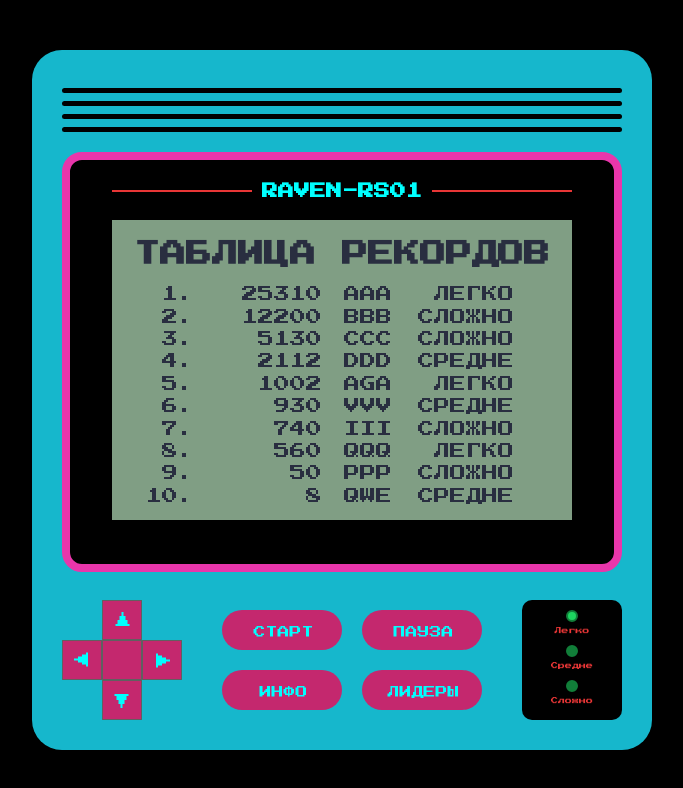
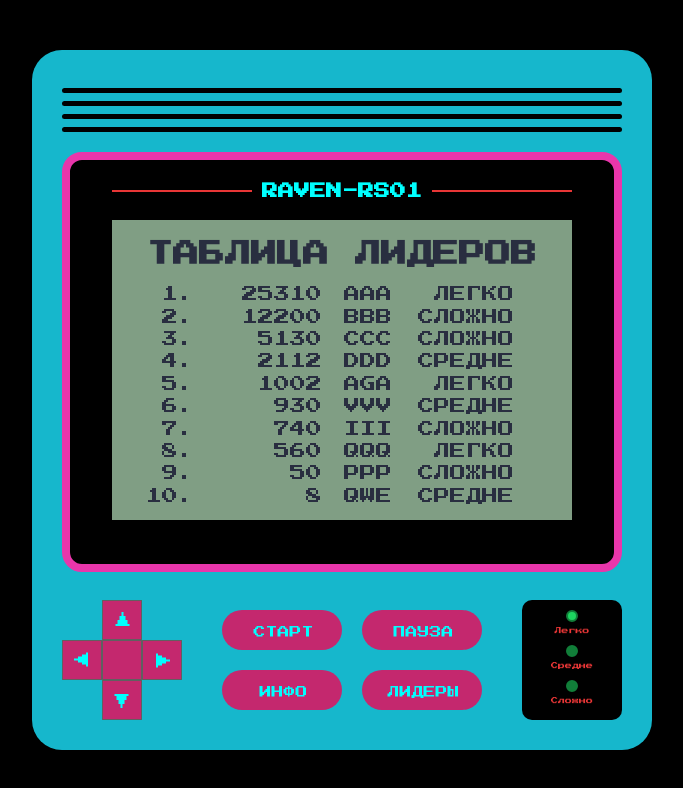
Before and after one commit to c3rb1n/snake-game, a React (Vite) app: page / in a window 1280 px wide. Both pictures are taken after a click on the element "ЛИДЕРЫ". Shown: the top 788 px of the page, without its empty margins (298-981 px from the left). Built offline with nearby package versions, Linux system fonts and the light colour scheme.

Commit message:
added title text fix for Leaders component

```diff
--- a/src/components/Console/Screen/Leaders/Leaders.jsx
+++ b/src/components/Console/Screen/Leaders/Leaders.jsx
@@ -5,7 +5,7 @@ const Leaders = () => {
     return (
         <div className={styles.leaders}>
             <div className={styles.leaders__inner}>
-                <h2 className={styles.leaders__title}>ТАБЛИЦА РЕКОРДОВ</h2>
+                <h2 className={styles.leaders__title}>ТАБЛИЦА ЛИДЕРОВ</h2>
                 <LeadersList />
             </div>
         </div>
```
